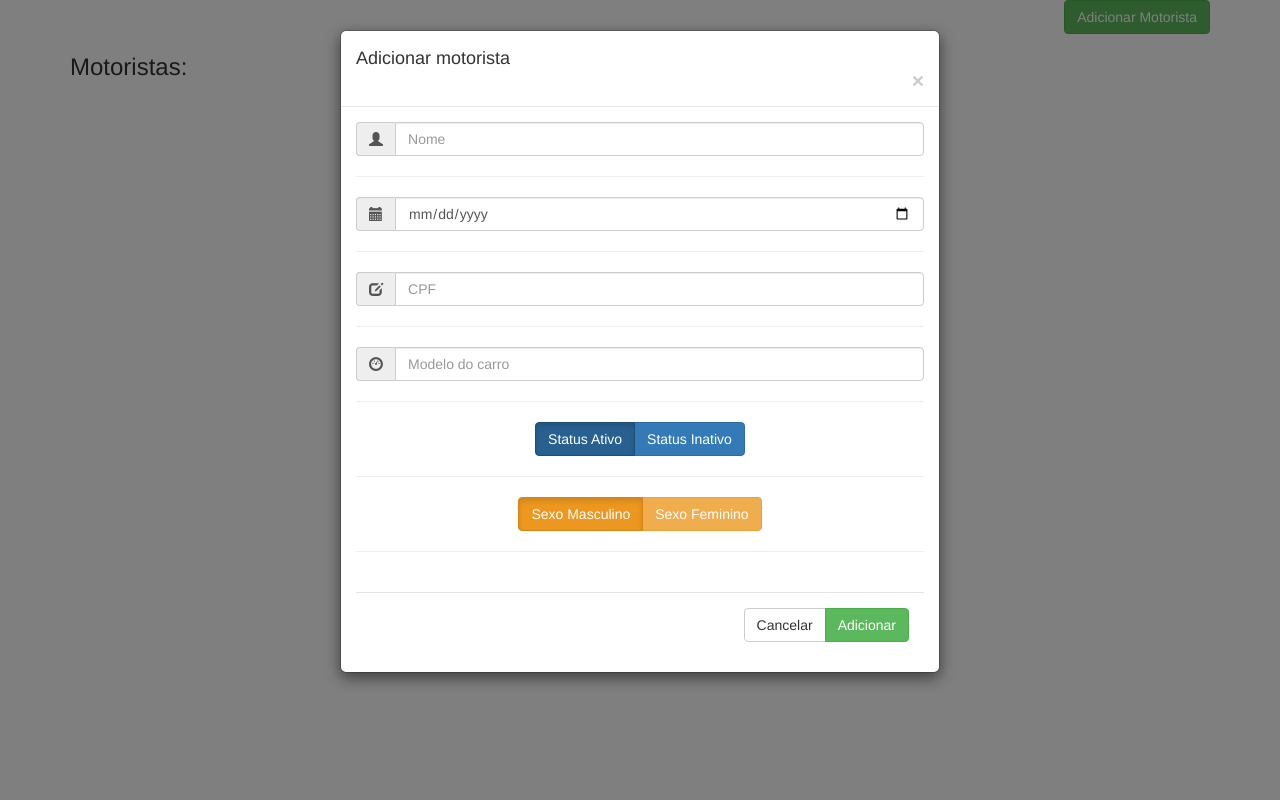
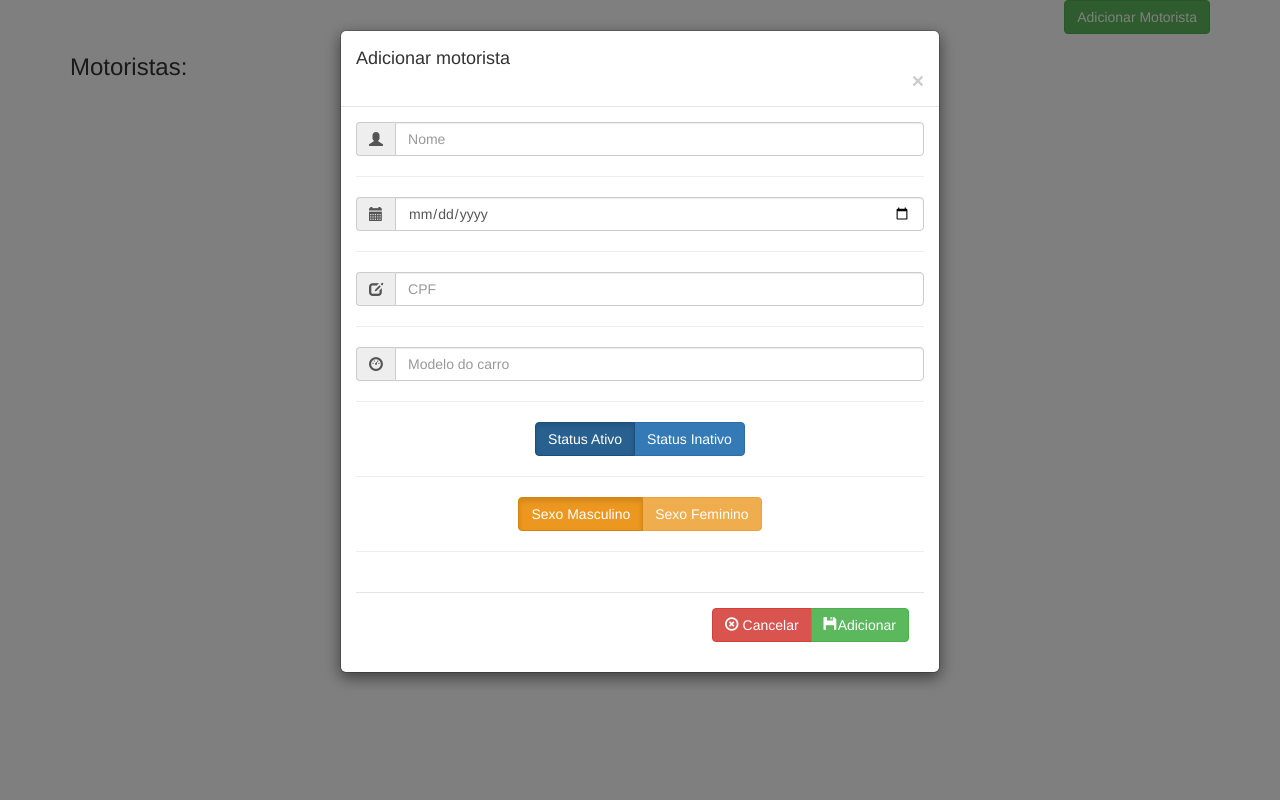
Before and after one commit to Mauricifj/CorridasCompartilhasdas, a PHP site: page / in a window 1280 px wide, after a click on "Adicionar Motorista". Run offline with PHP 8.4, Linux system fonts and the light colour scheme; data that the repository does not hold is empty; some libraries are stand-ins or nearby versions.

Commit message:
Update index.php

```diff
--- a/index.php
+++ b/index.php
@@ -44,8 +44,8 @@
                             <td>{{ driver.statusDriver }}</td>
                             <td>{{ driver.genderDriver }}</td>
                             <td>
-                                <button ng-click="editDriver($index, $scope.drivers.cpf)"  class="btn btn-primary btn-xs">Editar</button>
-                                <button ng-click="deleteDriver($index, $scope.drivers.cpf)" class="btn btn-danger btn-xs">Apagar</button>
+                                <button ng-click="editDriver($index, $scope.drivers.cpf)"  class="btn btn-primary btn-xs"><span class="glyphicon glyphicon-edit"></span> Editar</button>
+                                <button ng-click="deleteDriver($index, $scope.drivers.cpf)" class="btn btn-danger btn-xs"><span class="glyphicon glyphicon-remove"></span> Apagar</button>
                             </td>
                         </tr>
                     </table>
@@ -129,8 +129,8 @@
 					</div>
 					<div class="modal-footer">
 						<div class="btn-group">
-							<button type="button" class="btn btn-default" data-dismiss="modal">Cancelar</button>
-							<button type="button" class="btn btn-success" ng-click="addNewDriver()">Adicionar</button>
+							<button type="button" class="btn btn-danger" data-dismiss="modal"><span class="glyphicon glyphicon-remove-circle"></span> Cancelar</button>
+							<button type="button" class="btn btn-success" ng-click="addNewDriver()"><span class="glyphicon glyphicon-floppy-disk"></span>Adicionar</button>
 						</div>
 					</div>
                 </div>
```
